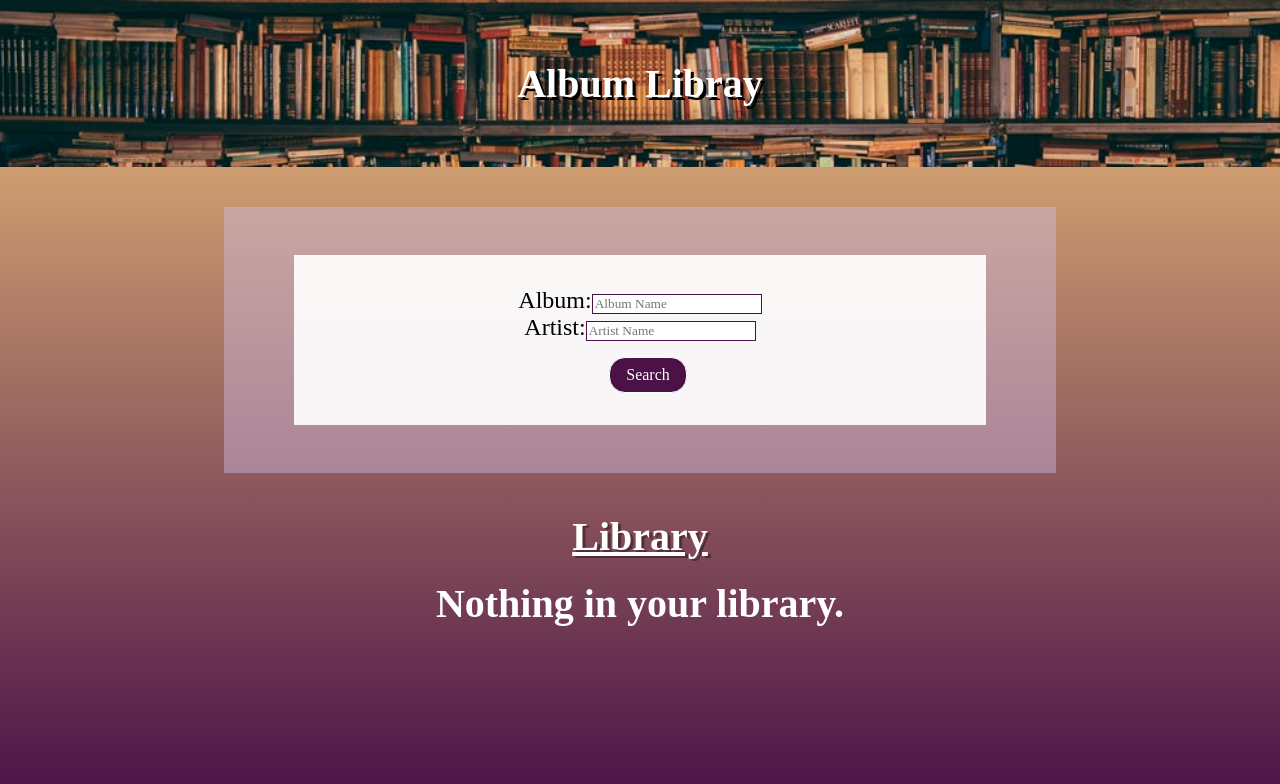
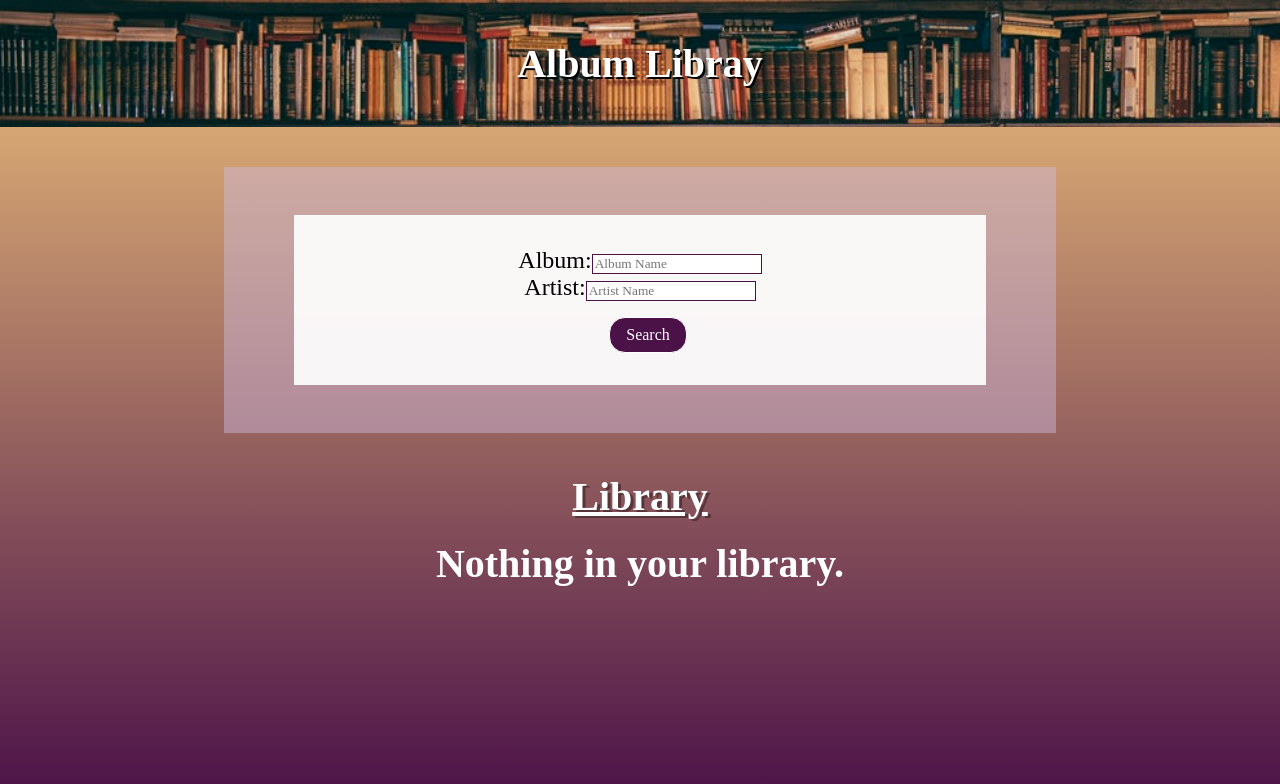
Before and after one commit to Tselate/AlbumFinder, a React (Create React App) app in the folder my-app/: page / in a window 1280 px wide. Shown: the top 784 px of the page. Built offline with nearby package versions, Linux system fonts and the light colour scheme; a web font is replaced by a local one.

Commit message:
Css clean up

```diff
--- a/my-app/src/App.css
+++ b/my-app/src/App.css
@@ -14,7 +14,7 @@ body {
     background: linear-gradient(to top, #4B1248, #F0C27B); /* W3C, IE 10+/ Edge, Firefox 16+, Chrome 26+, Opera 12+, Safari 7+ */
     background-size: cover;
     background-repeat: no-repeat;
-    min-height: 100%;
+    min-height: 100vh;
 }
 
 .logo {
@@ -31,7 +31,8 @@ body {
     font-weight: 600;
     font-size: 2.5rem;
     margin-bottom: 1em;
-    text-shadow: 3px 3px black;
+    text-shadow: 2px 2px black;
+
 }
 
 .container {
@@ -134,7 +135,7 @@ img {
 
 .empty {
     color: white;
-    font-size: 2.5rem;
+    font-size: 2rem;
     text-align: center;
 }
 
@@ -158,11 +159,14 @@ img {
     }
 
     .title {
-        padding: 1.5em;
-        text-shadow: 3px 3px black;
+        padding: 1em;
     }
 
     .lib-title {
+        font-size: 2.5rem;
+    }
+
+    .empty {
         font-size: 2.5rem;
     }
 
```
Also changed, not shown: 10 other files (tests, documents, lock files or other folders).
